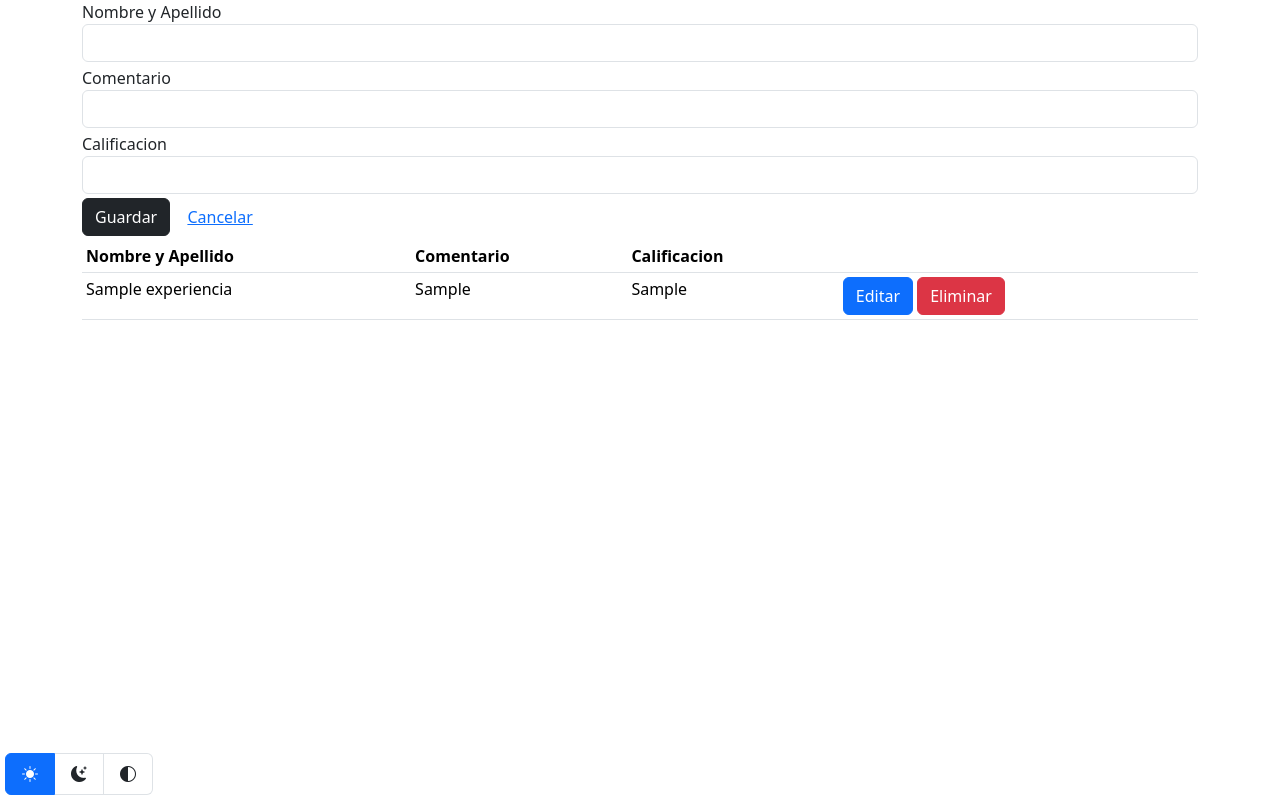
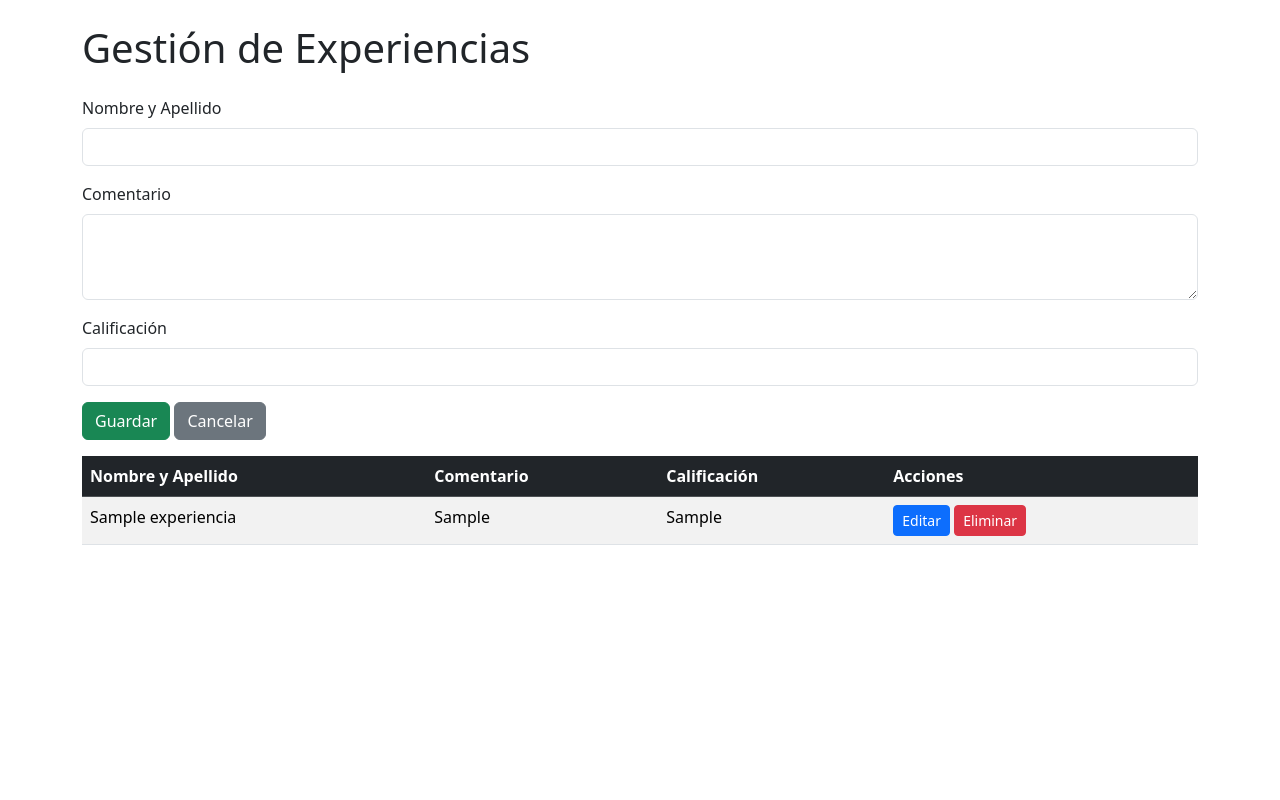
Before and after one commit to krikin3000/flask7bV2, a Flask app: page / in a window 1280 px wide. Run offline with Flask 3, Linux system fonts and the light colour scheme; tables that the repository leaves empty or names only in its code hold one stand-in row (values such as "Sample post"); some libraries are stand-ins or nearby versions.

Commit message:
Update app.html

```diff
--- a/templates/app.html
+++ b/templates/app.html
@@ -10,206 +10,102 @@
 
     <script src="https://js.pusher.com/8.2.0/pusher.min.js"></script>
 
-    <title>App</title>
+    <title>Gestión de Experiencias</title>
 </head>
 <body>
-    <div class="container">
-      <form id="frmTemperaturaHumedad" method="post">
+    <div class="container mt-4">
+      <h1 class="mb-4">Gestión de Experiencias</h1>
+      <form id="frmExperiencia" method="post">
           <input type="hidden" id="id" name="id">
 
-          <div class="mb-1">
-              <label for="Nombre_Apellido">Nombre y Apellido</label>
-              <input type="text" id="Nombre_Apellido" name="Nombre_Apellido" class="form-control">
+          <div class="mb-3">
+              <label for="Nombre_Apellido" class="form-label">Nombre y Apellido</label>
+              <input type="text" id="Nombre_Apellido" name="Nombre_Apellido" class="form-control" required>
           </div>
-           <div class="mb-1">
-              <label for="Comentario">Comentario</label>
-              <input type="text" id="Comentario" name="Comentario" class="form-control">
+           <div class="mb-3">
+              <label for="Comentario" class="form-label">Comentario</label>
+              <textarea id="Comentario" name="Comentario" class="form-control" rows="3" required></textarea>
           </div>
-          <div class="mb-1">
-              <label for="Calificacion">Calificacion</label>
-              <input type="number" id="Calificacion" name="Calificacion" class="form-control">
+          <div class="mb-3">
+              <label for="Calificacion" class="form-label">Calificación</label>
+              <input type="number" id="Calificacion" name="Calificacion" class="form-control" min="1" max="10" required>
           </div>
-          <div class="mb-1">
-              <button id="guardar" name="guardar" class="btn btn-dark">Guardar</button>
-              <button type="reset" id="cancelar" name="cancelar" class="btn btn-link">Cancelar</button>
+          <div class="mb-3">
+              <button id="guardar" name="guardar" class="btn btn-success">Guardar</button>
+              <button type="reset" id="cancelar" name="cancelar" class="btn btn-secondary">Cancelar</button>
           </div>
       </form>
-      <table class="table table-sm">
-        <thead>
+      <table class="table table-striped table-hover">
+        <thead class="table-dark">
           <tr>
             <th>Nombre y Apellido</th>
             <th>Comentario</th>
-            <th>Calificacion</th>
-            <th></th>
+            <th>Calificación</th>
+            <th>Acciones</th>
           </tr>
         </thead>
-        <tbody id="tbodyTemperaturaHumedad"></tbody>
+        <tbody id="tbodyExperiencias"></tbody>
       </table>
     </div>
 
     <script src="https://cdn.jsdelivr.net/npm/bootstrap@5.3.3/dist/js/bootstrap.bundle.min.js" integrity="sha384-YvpcrYf0tY3lHB60NNkmXc5s9fDVZLESaAA55NDzOxhy9GkcIdslK1eN7N6jIeHz" crossorigin="anonymous"></script>
 
-    <link rel="stylesheet" href="https://cdn.jsdelivr.net/npm/bootstrap-icons@1.11.3/font/bootstrap-icons.min.css">
-    <div class="app-float-button bg-body" style="z-index: 3; position: fixed; bottom: 5px; left: 5px; cursor: pointer;">
-        <ul class="list-group list-group-horizontal">
-            <li class="list-group-item" data-bs-theme-value="light">
-                <i class="bi bi-sun-fill"></i>
-            </li>
-            <li class="list-group-item" data-bs-theme-value="dark">
-                <i class="bi bi-moon-stars-fill"></i>
-            </li>
-            <li class="list-group-item" data-bs-theme-value="auto">
-                <i class="bi bi-circle-half"></i>
-            </li>
-        </ul>
-    </div>
     <script>
-        /*!
-        * Color mode toggler for Bootstrap's docs (https://getbootstrap.com/)
-        * Copyright 2011-2022 The Bootstrap Authors
-        * Licensed under the Creative Commons Attribution 3.0 Unported License.
-        */
-
-        /** Reescrito */
-
-        var bootstrapTheme = localStorage.getItem("theme")
-
-        function getPreferredTheme() {
-            if (bootstrapTheme) {
-                return bootstrapTheme
+        $(document).ready(function () {
+            function buscar() {
+                $.get("/buscar", function (respuesta) {
+                    let tbody = "";
+                    respuesta.forEach(function (exp) {
+                        tbody += `<tr>
+                            <td>${exp.Nombre_Apellido}</td>
+                            <td>${exp.Comentario}</td>
+                            <td>${exp.Calificacion}</td>
+                            <td>
+                                <button class="btn btn-primary btn-sm btn-editar" data-id="${exp.Id_Experiencia}">Editar</button>
+                                <button class="btn btn-danger btn-sm btn-eliminar" data-id="${exp.Id_Experiencia}">Eliminar</button>
+                            </td>
+                        </tr>`;
+                    });
+                    $("#tbodyExperiencias").html(tbody);
+                });
             }
 
-            return window.matchMedia("(prefers-color-scheme: dark)").matches ? "dark" : "light"
-        }
+            buscar();
 
-        function setTheme(theme) {
-            if (theme === "auto" && window.matchMedia("(prefers-color-scheme: dark)").matches) {
-                document.documentElement.setAttribute("data-bs-theme", "dark")
-            }
-            else {
-                document.documentElement.setAttribute("data-bs-theme", ((theme == "auto") ? "light" : theme))
-            }
-        }
-
-        function showActiveTheme(theme) {
-            $("[data-bs-theme-value]").removeClass("bg-primary text-white active")
-            $(`[data-bs-theme-value="${theme}"]`).addClass("bg-primary text-white active")
-        }
-
-        $(document).on("click", '[data-bs-theme-value]', function (event) {
-            const theme = this.getAttribute("data-bs-theme-value")
-            localStorage.setItem("theme", theme)
-            setTheme(theme)
-            showActiveTheme(theme)
-        })
-
-        window.matchMedia("(prefers-color-scheme: dark)").addEventListener("change", function (event) {
-            if (bootstrapTheme !== "light"
-            || bootstrapTheme !== "dark") {
-                setTheme(getPreferredTheme())
-            }
-        })
-
-        document.addEventListener("DOMContentLoaded", function (event) {
-            setTheme(bootstrapTheme)
-            showActiveTheme(getPreferredTheme())
-        })
-    </script>
-
-    <script>
-        window.addEventListener("load", function (event) {
-            function buscar() {
-                $.get("/buscar", function (respuesta) {
-                    $("#tbodyTemperaturaHumedad").html("")
-
-                    var fechaAnterior = ""
-
-                    for (var x in respuesta) {
-                        var temperaturaHumedad = respuesta[x]
-
-                        $("#tbodyTemperaturaHumedad").append(`<tr>
-                            <td>${temperaturaHumedad["Nombre_Apellido"]}</td>
-                            <td>${temperaturaHumedad["Comentario"]}</td>
-                            <td>${temperaturaHumedad["Calificacion"]}</td>
-                            <td>
-                                <button class="btn btn-primary btn-editar" data-id="${temperaturaHumedad["Id_Experiencia"]}">Editar</button>
-                                <button class="btn btn-danger btn-eliminar" data-id="${temperaturaHumedad["Id_Experiencia"]}">Eliminar</button>
-                            </td>
-                        </tr>`)
-                    }
-                })
-            }
-
-            buscar()
-
-            $(document).on("click", ".btn-editar", function (event) {
-                var id = $(this).attr("data-id")
-
-                $.get("/editar", {id: id}, function (respuesta) {
-                    console.log(respuesta)
-                    var temperaturaHumedad = respuesta[0]
-
-                    $("#id")
-                    .val(temperaturaHumedad["id"])
-                    .trigger("focus")
-
-                    $("#Nombre_Apellido").val(temperaturaHumedad["Nombre_Apellido"])
-                    $("#Comentario").val(temperaturaHumedad["Comentario"])
-                })
-            })
-
-            $(document).on("click", ".btn-eliminar", function (event) {
-                if (!confirm("¿Quieres eliminar este registro?")) {
-                    return
-                }
-
-                var id = $(this).attr("data-id")
-
-                $.post("/eliminar", {id: id})
-            })
-
-            $("#frmTemperaturaHumedad")
-            .submit(function (event)  {
-                event.preventDefault()
-
-                $.post("/guardar", $(this).serialize(), function (respuesta) {
-                    $("#frmTemperaturaHumedad").get(0).reset()
-                })
-            })
-            .on("reset", function (event) {
-                $("#id").val("")
-            })
-
-            Pusher.logToConsole = true
-
-           var pusher = new Pusher('fc838f52101ac3c0e022', {
-            cluster: 'us2'
+            $(document).on("click", ".btn-editar", function () {
+                const id = $(this).data("id");
+                $.get("/editar", { id }, function (respuesta) {
+                    const experiencia = respuesta[0];
+                    $("#id").val(experiencia.Id_Experiencia);
+                    $("#Nombre_Apellido").val(experiencia.Nombre_Apellido);
+                    $("#Comentario").val(experiencia.Comentario);
+                    $("#Calificacion").val(experiencia.Calificacion);
+                });
             });
 
-            // Canal ---> Donde se concentran los hilos con los clientes conectados
-            var channel = pusher.subscribe("canalRegistrosTemperaturaHumedad");
+            $(document).on("click", ".btn-eliminar", function () {
+                if (!confirm("¿Deseas eliminar este registro?")) return;
 
-            // Evento --> El código que se accionará con la información enviada o el uso del canal
-            channel.bind("registroTemperaturaHumedad", function (temperaturaHumedad) {
-                // 1. Notificar el evento
-                // alert("Ocurrió el evento")
+                const id = $(this).data("id");
+                $.post("/eliminar", { id }, function () {
+                    buscar();
+                });
+            });
 
-                // 2. Recibir información enviada en el evento
-                // console.log(temperaturaHumedad)
+            $("#frmExperiencia").submit(function (event) {
+                event.preventDefault();
 
-                // 3. Trabajar información enviada por el evento
-                /**
-                $("#tbodyTemperaturaHumedad").prepend(`<tr>
-                    <td>${temperaturaHumedad.temperatura}</td>
-                    <td>${temperaturaHumedad.humedad}</td>
-                    <td></td>
-                </tr>`)
-                */
+                $.post("/guardar", $(this).serialize(), function () {
+                    $("#frmExperiencia")[0].reset();
+                    $("#id").val("");
+                    buscar();
+                });
+            });
 
-                // 4. Mandar a llamar otro código luego del evento
-                buscar()
-            })
-        })
+            $("#frmExperiencia").on("reset", function () {
+                $("#id").val("");
+            });
+        });
     </script>
 </body>
 </html>
```
